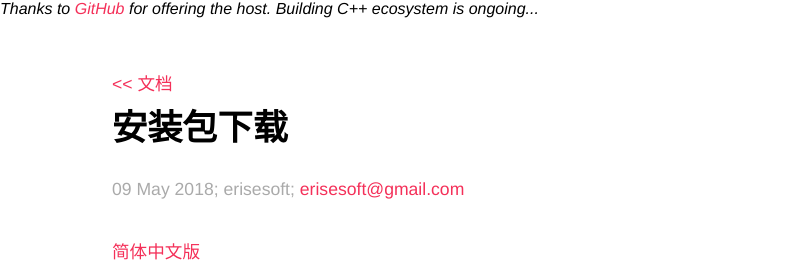
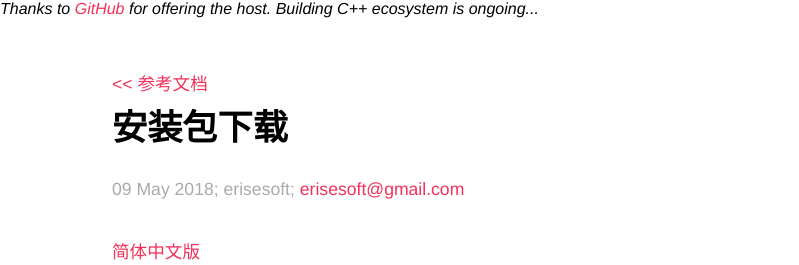
Before and after one commit to erisesoft/erisesoft.github.io, a Jekyll site: the page built from _posts/2018-5-9-安装包下载.md, in a window 1280 px wide. Shown: the top 265 px of the page, without its empty margins (0-799 px from the left). Built offline with Jekyll 4.4.1, drawn with Linux system fonts in a browser that asks for light colours.

Commit message:
Update post.html

```diff
--- a/_layouts/post.html
+++ b/_layouts/post.html
@@ -1,7 +1,7 @@
 ---
 layout: default
 ---
-<p align="left"><a href="/documents">&lt;&lt; 文档</a></p>
+<p align="left"><a href="/documents">&lt;&lt; 参考文档</a></p>
 <h1>{{ page.title }}</h1>
 <p class="meta">{{ page.date | date_to_string }}; {{ site.name }}; <a href="mailto:{{ site.email }}">{{ site.email }}</a></p>
 <hr>
```
